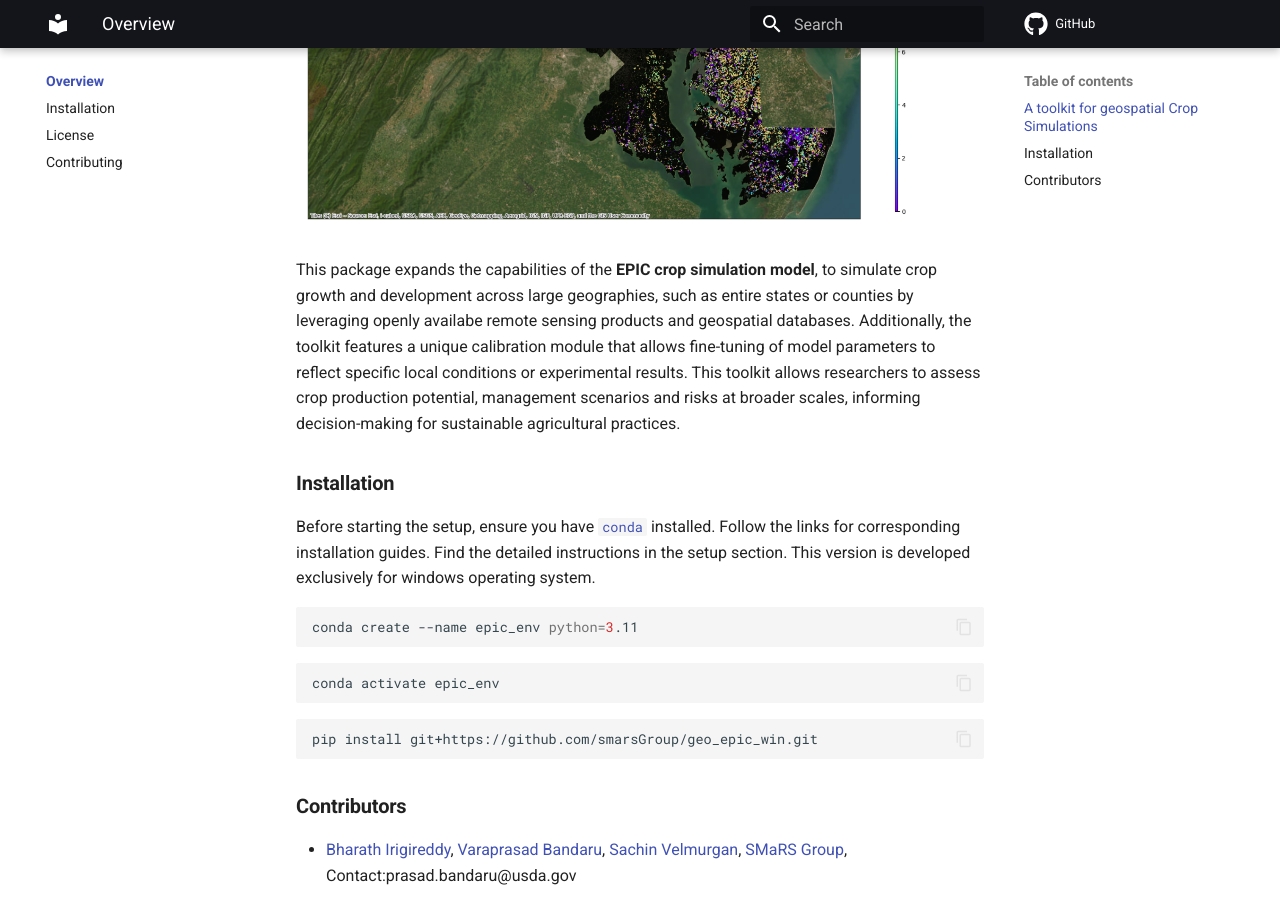
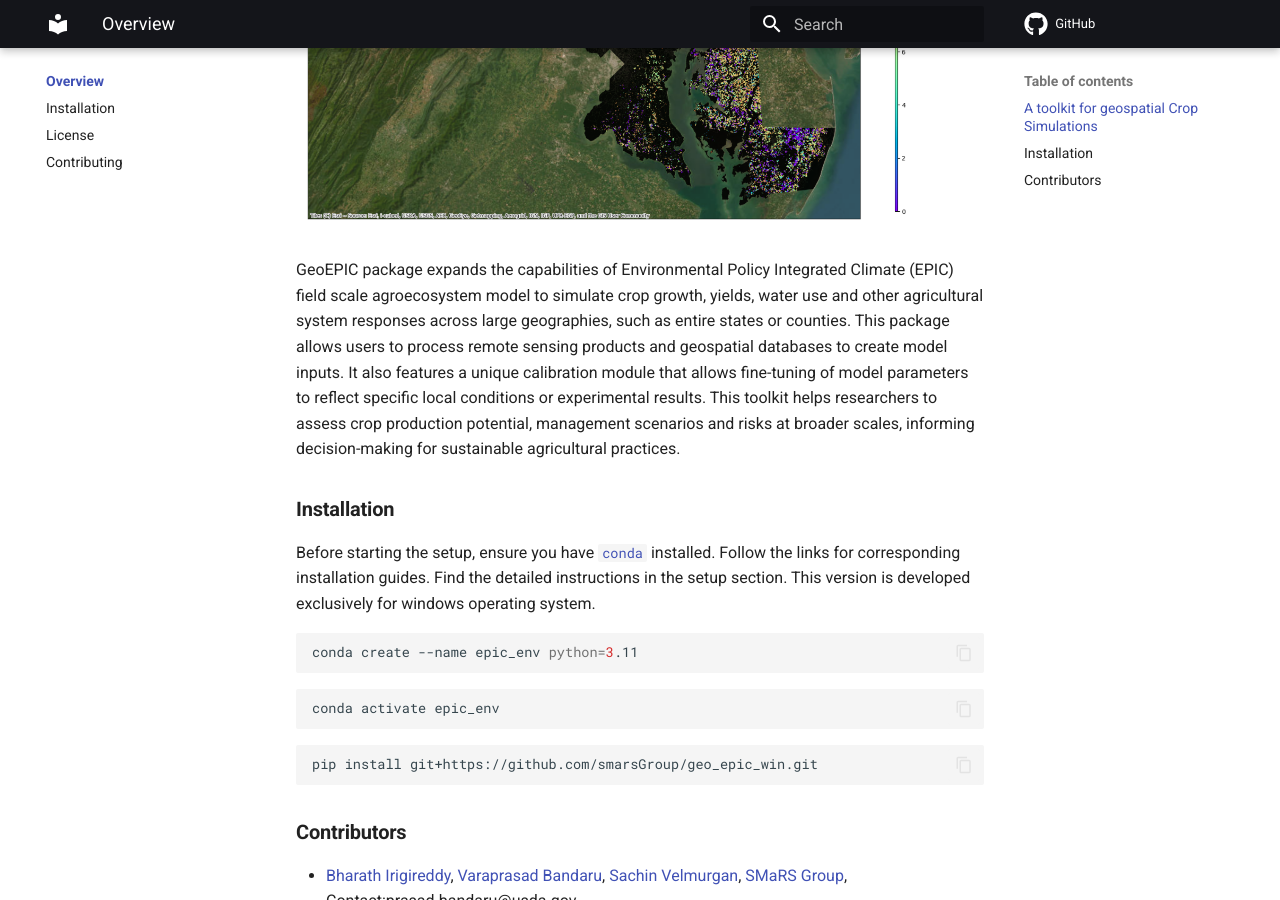
Before and after one commit to smarsGroup/geo_epic_win, an MkDocs documentation site: the page built from docs/index.md, in a window 1280 px wide and 900 px high, scrolled down 369 px. Built offline with MkDocs 1.6.1 and Material for MkDocs 9.7.7, drawn with Linux system fonts in a browser that asks for light colours; comment, search, counter and statistics services are not loaded.

Commit message:
Update index.md

```diff
--- a/docs/index.md
+++ b/docs/index.md
@@ -7,7 +7,7 @@
 <img src="./pages/assets/Yield_MD.png" alt="Maryland_Yield" width="90%"/>
 <!-- ### <strong>Overview</strong> -->
 
-This package expands the capabilities of the **EPIC crop simulation model**, to simulate crop growth and development across large geographies, such as entire states or counties by leveraging openly availabe remote sensing products and geospatial databases. Additionally, the toolkit features a unique calibration module that allows fine-tuning of model parameters to reflect specific local conditions or experimental results. This toolkit allows researchers to assess crop production potential, management scenarios and risks at broader scales, informing decision-making for sustainable agricultural practices.
+GeoEPIC package expands the capabilities of Environmental Policy Integrated Climate (EPIC) field scale agroecosystem model to simulate crop growth, yields, water use and other agricultural system responses across large geographies, such as entire states or counties. This package allows users to process remote sensing products and geospatial databases to create model inputs. It also features a unique calibration module that allows fine-tuning of model parameters to reflect specific local conditions or experimental results. This toolkit helps researchers to assess crop production potential, management scenarios and risks at broader scales, informing decision-making for sustainable agricultural practices.
 
 
 
```
